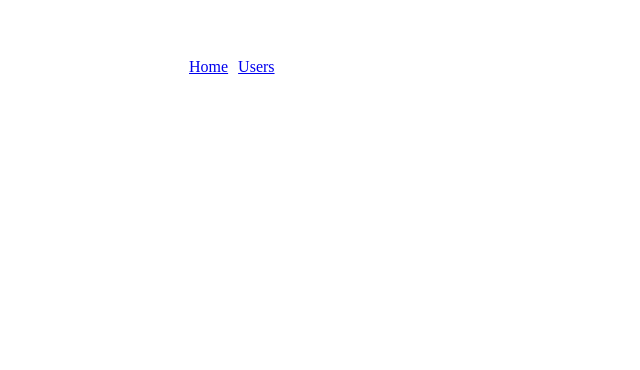
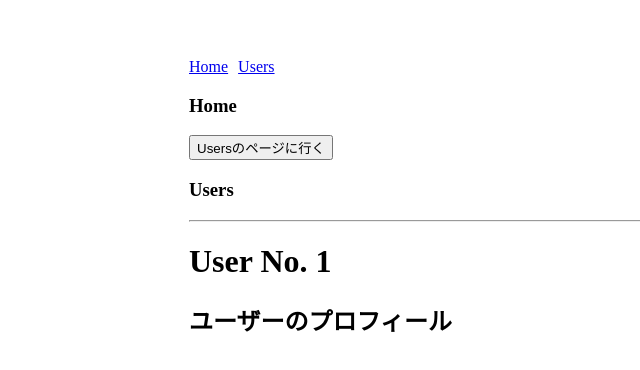
Before and after one commit to nom30523/p-vuejs, a Vue app in the folder p-vuejs/: page /users/1/profile in a window 1280 px wide. Shown: the top 370 px of the page, without its empty margins (101-741 px from the left). Built offline with nearby package versions, Linux system fonts and the light colour scheme; the HTML template or start-up script is replaced by a standard one.

Commit message:
childrenでネストされたURLを指定する

```diff
--- a/p-vuejs/src/App.vue
+++ b/p-vuejs/src/App.vue
@@ -4,9 +4,19 @@
       <router-link to="/" active-class="link--active" exact class="link">Home</router-link>
       <router-link to="/users" active-class="link--active" exact class="link">Users</router-link>
     </nav>
+    <Home></Home>
     <router-view></router-view>
   </div>
 </template>
+
+<script>
+import Home from "./views/Home.vue";
+export default {
+  components: {
+    Home
+  }
+}
+</script>
 
 <style scoped>
 .link {
--- a/p-vuejs/src/router.js
+++ b/p-vuejs/src/router.js
@@ -2,6 +2,8 @@
 import Router from 'vue-router';
 import Home from "./views/Home.vue";
 import Users from "./views/Users.vue";
+import UsersPosts from "./views/UsersPosts.vue";
+import UsersProfile from "./views/UsersProfile.vue";
 
 Vue.use(Router);
 
@@ -9,6 +11,14 @@
   mode: 'history',
   routes: [
     { path: '/', component: Home },
-    { path: '/users/:id', component: Users, props: true }
+    {
+      path: '/users/:id',
+      component: Users,
+      props: true,
+      children: [
+        { path: "posts", component: UsersPosts },
+        { path: "profile", component: UsersProfile }
+      ]
+    }
   ]
 });
--- a/p-vuejs/src/views/Users.vue
+++ b/p-vuejs/src/views/Users.vue
@@ -3,6 +3,7 @@
     <h3>Users</h3>
     <hr>
     <h1>User No. {{ id }}</h1>
+    <router-view></router-view>
   </div>
 </template>
 
--- /dev/null
+++ b/p-vuejs/src/views/UsersPosts.vue
@@ -0,0 +1,5 @@
+<template>
+  <div>
+    <h2>ユーザーの投稿</h2>
+  </div>
+</template>
--- /dev/null
+++ b/p-vuejs/src/views/UsersProfile.vue
@@ -0,0 +1,5 @@
+<template>
+  <div>
+    <h2>ユーザーのプロフィール</h2>
+  </div>
+</template>
```
